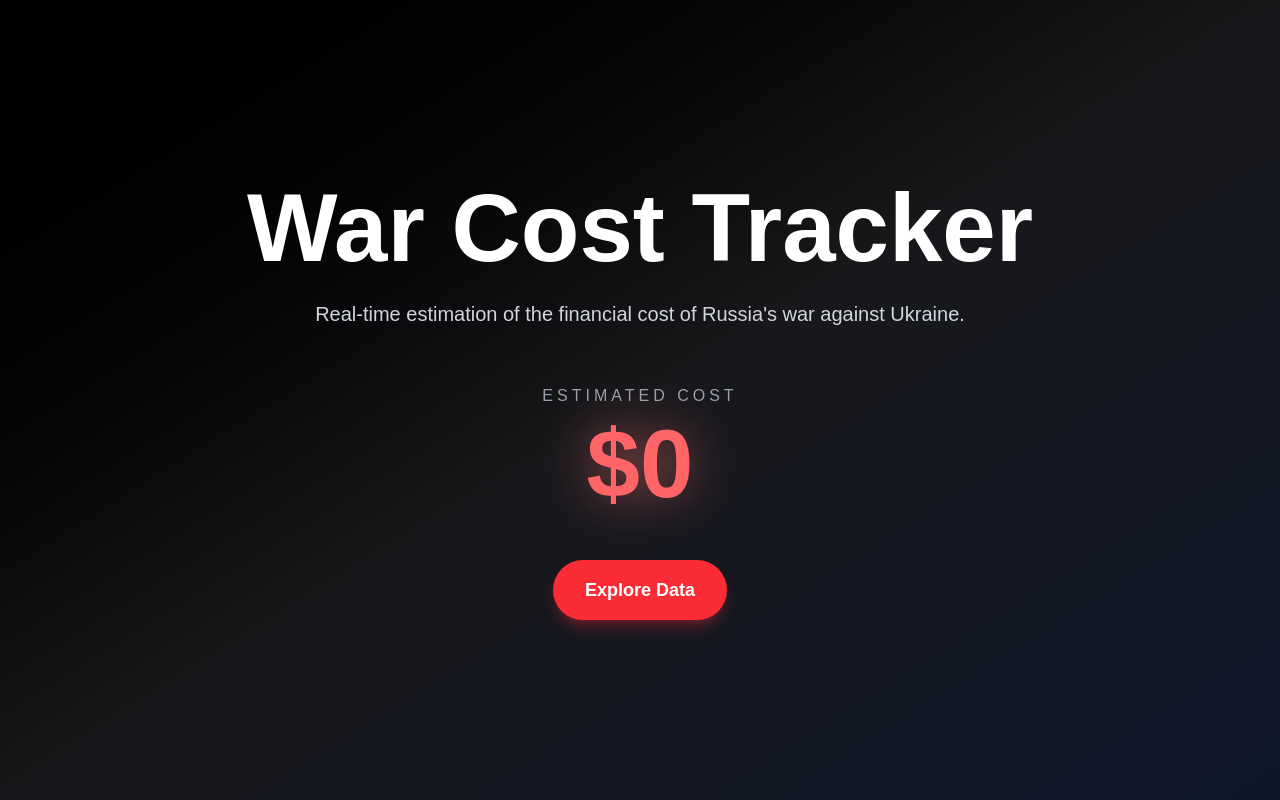
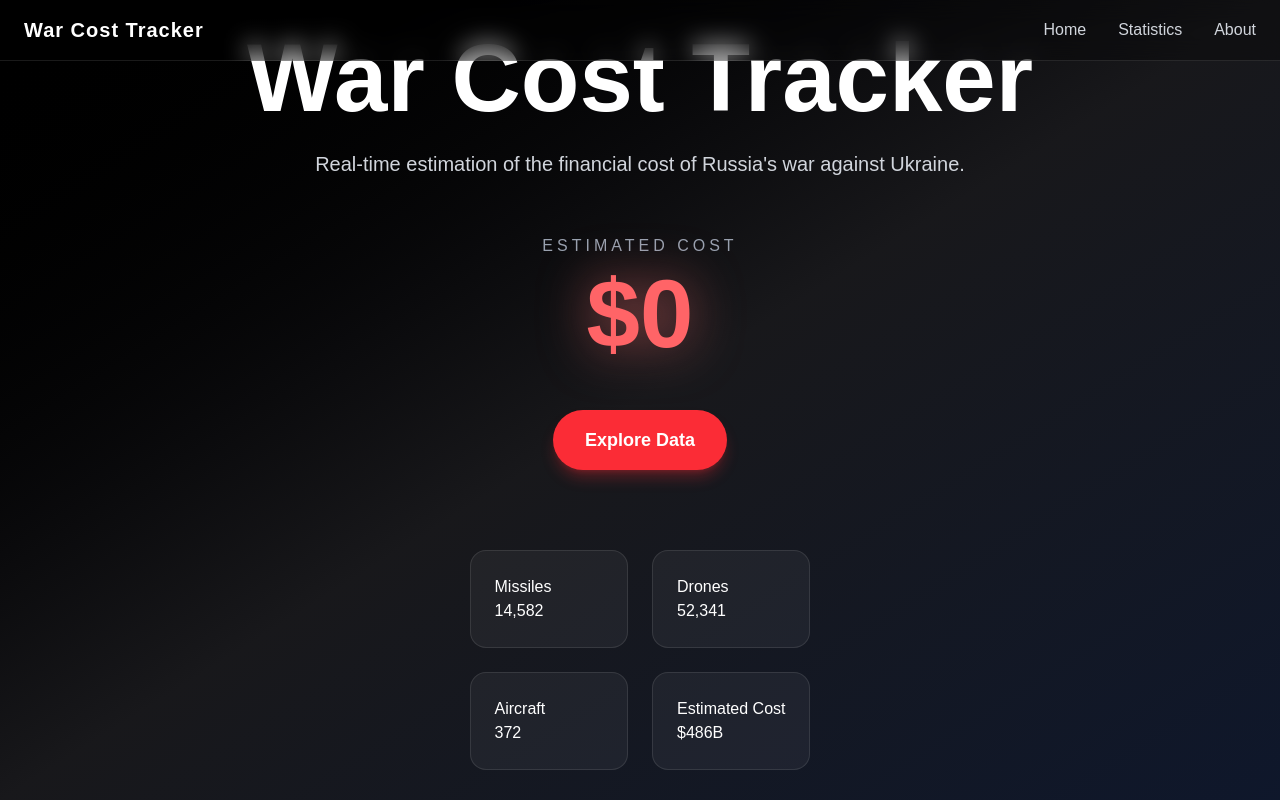
Before and after one commit to Gospod-cyber/WCT, a Next.js app: page / in a window 1280 px wide. Built offline with nearby package versions, Linux system fonts and the light colour scheme.

Commit message:
Add statistics cards

```diff
--- a/src/components/Hero.tsx
+++ b/src/components/Hero.tsx
@@ -1,13 +1,18 @@
+import Navbar from "./Navbar";
+import StatsCard from "./StatsCard";
+
 export default function Hero() {
   return (
+    <>
+      <Navbar />
+
       <section className="min-h-screen bg-gradient-to-br from-black via-zinc-900 to-slate-900 text-white flex flex-col justify-center items-center px-6">
-
         <h1 className="text-6xl md:text-8xl font-bold text-center">
           War Cost Tracker
         </h1>
 
         <p className="mt-6 text-xl text-gray-300 text-center max-w-3xl">
-        Real-time estimation of the financial cost of Russia's war against Ukraine.
+          Real-time estimation of the financial cost of Russia&apos;s war against Ukraine.
         </p>
 
         <div className="mt-14 text-center">
@@ -15,7 +20,7 @@ export default function Hero() {
             Estimated Cost
           </p>
 
-        <h2 className="text-6xl md:text-8xl font-extrabold text-red-400 drop-shadow-[0_0_25px_rgba(248,113,113,0.6)] mt-2">
+          <h2 className="mt-2 text-6xl md:text-8xl font-extrabold text-red-400 drop-shadow-[0_0_25px_rgba(248,113,113,0.6)]">
             $0
           </h2>
         </div>
@@ -24,6 +29,13 @@ export default function Hero() {
           Explore Data
         </button>
 
+    <div className="mt-20 grid grid-cols-1 gap-6 md:grid-cols-2">
+  <StatsCard title="Missiles" value="14,582" />
+  <StatsCard title="Drones" value="52,341" />
+  <StatsCard title="Aircraft" value="372" />
+  <StatsCard title="Estimated Cost" value="$486B" />
+</div>
       </section>
+    </>
   );
 }
--- /dev/null
+++ b/src/components/Navbar.tsx
@@ -0,0 +1,25 @@
+export default function Navbar() {
+  return (
+    <header className="fixed top-0 left-0 w-full z-50 bg-black/30 backdrop-blur-md border-b border-white/10">
+      <div className="mx-auto flex max-w-7xl items-center justify-between px-6 py-4">
+        <h1 className="text-xl font-bold tracking-wider text-white">
+          War Cost Tracker
+        </h1>
+
+        <nav className="hidden md:flex gap-8 text-gray-300">
+          <a href="#" className="hover:text-white transition">
+            Home
+          </a>
+
+          <a href="#" className="hover:text-white transition">
+            Statistics
+          </a>
+
+          <a href="#" className="hover:text-white transition">
+            About
+          </a>
+        </nav>
+      </div>
+    </header>
+  );
+}
--- /dev/null
+++ b/src/components/StatsCard.tsx
@@ -0,0 +1,16 @@
+type StatsCardProps = {
+  title: string;
+  value: string;
+};
+
+export default function StatsCard({
+  title,
+  value,
+}: StatsCardProps) {
+  return (
+    <div className="rounded-2xl border border-white/10 bg-white/5 p-6">
+      <h3>{title}</h3>
+      <p>{value}</p>
+    </div>
+  );
+}
```
Lines whose indentation alone changed are shown as unchanged.
